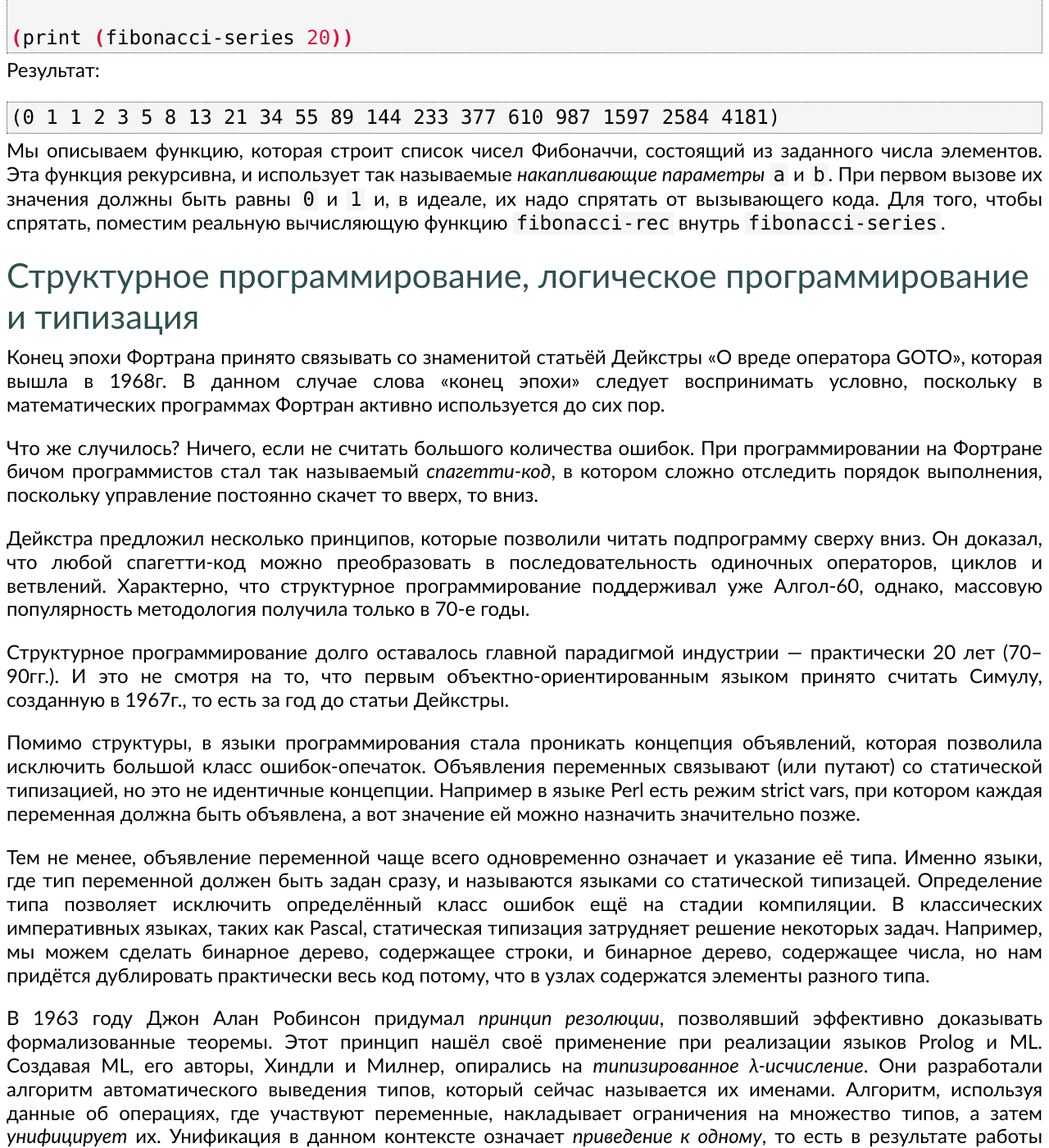
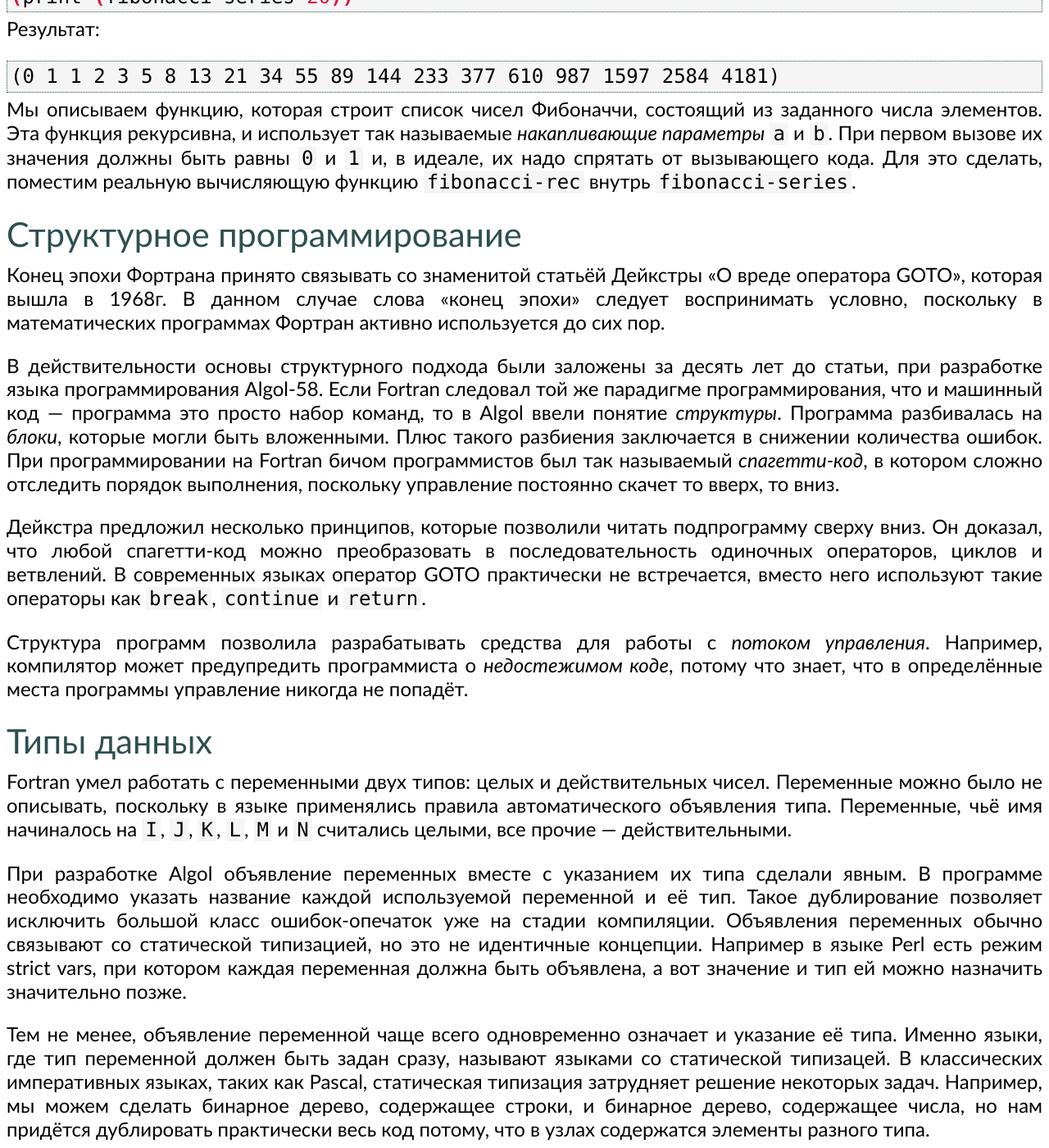
Before and after one commit to markshevchenko/markshevchenko.github.io, a Jekyll site: the page built from articles/program-languages.md, in a window 1280 px wide and 1400 px high, scrolled down 8314 px. Shown: the whole window at 82% size. Built offline with Jekyll 4.4.1, drawn with Linux system fonts in a browser that asks for light colours; some web fonts are replaced; comment, search, counter and statistics services are not loaded; some of the changed text lies outside the part shown.

Commit message:
Система типов.

````diff
--- a/articles/program-languages.md
+++ b/articles/program-languages.md
@@ -144,7 +142,7 @@ id: program-languages
 Если говорить об эквивалентности, то регулярные выражения совпадают с конечными автоматами, а контекстно-свободные грамматики&nbsp;&mdash; со
 стековой машиной (конечный автомат с одним стеком).
 
-Но и стековая машина не является Тьюринг-полной. Предположим, мы считаем правильными строки:
+Но и стековая машина не является Тьюринг-полной. Предположим, мы считаем правильными такие строки:
 
     αβγ
     ααββγγ
@@ -270,30 +268,36 @@ end program fibonacci
 
 Мы описываем функцию, которая строит список чисел Фибоначчи, состоящий из заданного числа элементов. Эта функция рекурсивна, и использует так называемые
 *накапливающие параметры* `a` и `b`. При первом вызове их значения должны быть равны `0` и `1` и, в идеале, их надо спрятать от вызывающего кода.
-Для того, чтобы спрятать, поместим реальную вычисляющую функцию `fibonacci-rec` внутрь `fibonacci-series`.
+Для это сделать, поместим реальную вычисляющую функцию `fibonacci-rec` внутрь `fibonacci-series`.
 
-## Структурное программирование, логическое программирование и типизация
+## Структурное программирование
 
 Конец эпохи Фортрана принято связывать со знаменитой статьёй Дейкстры «О вреде оператора GOTO», которая вышла в 1968г. В данном случае слова «конец эпохи» следует воспринимать условно,
 поскольку в математических программах Фортран активно используется до сих пор.
 
-Что же случилось? Ничего, если не считать большого количества ошибок. При программировании на Фортране бичом программистов стал так называемый *спагетти-код*, в котором сложно отследить порядок
+В действительности основы структурного подхода были заложены за десять лет до статьи, при разработке языка программирования Algol-58. Если Fortran следовал той же парадигме
+программирования, что и машинный код&nbsp;&mdash; программа это просто набор команд, то в Algol ввели понятие *структуры*. Программа разбивалась на *блоки*, которые могли быть вложенными.
+Плюс такого разбиения заключается в снижении количества ошибок. При программировании на Fortran бичом программистов был так называемый *спагетти-код*, в котором сложно отследить порядок
 выполнения, поскольку управление постоянно скачет то вверх, то вниз.
 
 Дейкстра предложил несколько принципов, которые позволили читать подпрограмму сверху вниз. Он доказал, что любой спагетти-код можно преобразовать в последовательность одиночных операторов,
-циклов и ветвлений. Характерно, что структурное программирование поддерживал уже Алгол-60, однако, массовую популярность методология получила только в 70-е годы.
+циклов и ветвлений. В современных языках оператор GOTO практически не встречается, вместо него используют такие операторы как `break`, `continue` и `return`.
 
-Структурное программирование долго оставалось главной парадигмой индустрии&nbsp;&mdash; практически 20 лет (70&ndash;90гг.). И это не смотря на то, что первым объектно-ориентированным языком
-принято считать Симулу, созданную в 1967г., то есть за год до статьи Дейкстры.
+Структура программ позволила разрабатывать средства для работы с *потоком управления*. Например, компилятор может предупредить программиста о *недостежимом коде*, потому что знает,
+что в определённые места программы управление никогда не попадёт.
 
-Помимо структуры, в языки программирования стала проникать концепция объявлений, которая позволила исключить большой класс ошибок-опечаток. Объявления переменных связывают (или путают) со
-статической типизацией, но это не идентичные концепции. Например в языке Perl есть режим strict vars, при котором каждая переменная должна быть объявлена, а вот значение ей можно
-назначить значительно позже.
+## Типы данных
 
-Тем не менее, объявление переменной чаще всего одновременно означает и указание её типа. Именно языки, где тип переменной должен быть задан сразу, и называются языками со статической типизацей.
-Определение типа позволяет исключить определённый класс ошибок ещё на стадии компиляции. В классических императивных языках, таких как Pascal, статическая типизация затрудняет решение
-некоторых задач. Например, мы можем сделать бинарное дерево, содержащее строки, и бинарное дерево, содержащее числа, но нам придётся дублировать практически весь код потому, что
-в узлах содержатся элементы разного типа.
+Fortran умел работать с переменными двух типов: целых и действительных чисел. Переменные можно было не описывать, поскольку в языке применялись правила автоматического объявления типа.
+Переменные, чьё имя начиналось на `I`, `J`, `K`, `L`, `M` и `N` считались целыми, все прочие&nbsp;&mdash; действительными.
+
+При разработке Algol объявление переменных вместе с указанием их типа сделали явным. В программе необходимо указать название каждой используемой переменной и её тип. Такое дублирование
+позволяет исключить большой класс ошибок-опечаток уже на стадии компиляции. Объявления переменных обычно связывают со статической типизацией, но это не идентичные концепции.
+Например в языке Perl есть режим strict vars, при котором каждая переменная должна быть объявлена, а вот значение и тип ей можно назначить значительно позже.
+
+Тем не менее, объявление переменной чаще всего одновременно означает и указание её типа. Именно языки, где тип переменной должен быть задан сразу, называют языками со статической типизацей.
+В классических императивных языках, таких как Pascal, статическая типизация затрудняет решение некоторых задач. Например, мы можем сделать бинарное дерево, содержащее строки, и бинарное дерево,
+содержащее числа, но нам придётся дублировать практически весь код потому, что в узлах содержатся элементы разного типа.
 
 В 1963 году Джон Алан Робинсон придумал *принцип резолюции*, позволявший эффективно доказывать формализованные теоремы. Этот принцип нашёл своё применение при реализации языков
 Prolog и ML. Создавая ML, его авторы, Хиндли и Милнер, опирались на *типизированное λ-исчисление*. Они разработали алгоритм автоматического выведения типов, который сейчас называется
@@ -319,23 +323,27 @@ let rec contains x t = match t with
                      | Node (y, left, right) -> x = y || contains x left || contains x right
 ```
 
-Благодаря выведению типов мы можем не указывать тип параметров `x` и `t`, а также тип возвращаемого значения. Сейчас алгоритм Хиндли-Милнера используется не только в функциональных
-языках, но и в таких столпах императивного программирования как C++ и Java.
+Благодаря выведению типов мы можем не указывать тип параметров `x` и `t`, а также тип возвращаемого значения. Сейчас алгоритмы выведения типов активно используются даже в таких
+императивных языках, как C++, Java и C#, правда, из-за особенностей системы типов в этих языках, классический алгоритм Хиндли-Милнера к ним неприменим.
+
+## Логическое программирование
+
+
 
 ## Назад к истокам
 
 Рубеж 70&ndash;80 годов оказался роковым для программистов. Компьютеры дешевели, росли объёмы оперативной памяти и быстродействие. В этих условиях активно развивались «ресурсоёмкие»
-языки, такие как Smalltalk. Но появление персоналок вернуло индустрию на 10 лет назад, в ситуацию, где битва шла за каждый килобайт.
+языки, такие как Smalltalk. Появление персоналок вернуло индустрию на 10 лет назад, в ситуацию, где битва шла за каждый килобайт.
 
 Smalltalk для первых Atari, Apple и IBM PC оказался слишком требовательным. Впрочем, как и основные функциональные языки программирования. Одним из важных ограничений функциональной
-экосистемы является практическая обязательность сборщика мусора. Другим&nbsp;&mdash; неизменяемость данных и необходимость их копирования. Всё это было слишком ресурсоёмко для
+экосистемы является практическая обязательность сборщика мусора. Другим&nbsp;&mdash; неизменяемость данных и необходимость их копирования. Всё это оказалось неподъёмной задачей для
 маломощных машин начала 80-х.
 
 Но история шла своим чередом. В 1983г. молодой (тогда ещё) программист Бьярн Страустрап, размышляя об эффективной реализации полиморфизма, придумал простой и элегантный способ
 переопределения методов через таблицу виртуальных функций. Способ оказался настолько хорош, что используется сейчас не только в C++, но и в подавляющем большинстве современных
 объектно-ориентированных языков. Приблизительно в начале 90-х годов наступила эпоха объектно-ориентированного программирования.
 
-Что же в нём хорошего? Объектная парадигма упрощает решение двух важных задач, возникающих в индустрии. Одна из них касается повторного использования кода, а вторая&nbsp;&mdash; совместной
+Объектная парадигма упрощает решение двух важных задач, возникающих в индустрии. Одна из них касается повторного использования кода, а вторая&nbsp;&mdash; совместной
 разработки программ. Решения, конечно, предлагались и раньше (процедурное и модульное программирование), но они переставали работать на сложных проектах.
 
 Наверное, настало время отметить, что каждая новая парадигма не отменяла предыдущую, а, скорее, развивала. Структурный Паскаль, оставался таким же императивным языком, как и Фортран,
````
Also changed, not shown: other parts of articles/program-languages.md (+2 -4 lines).
